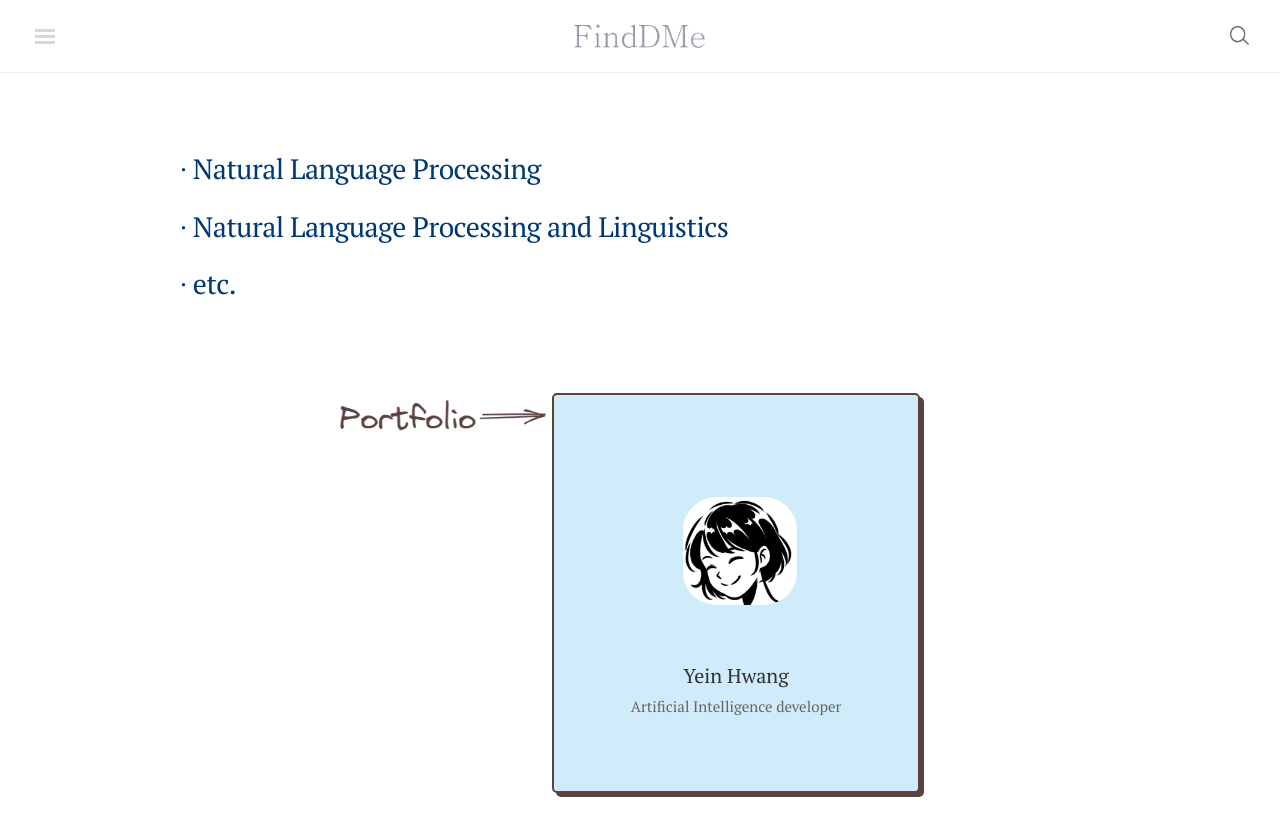
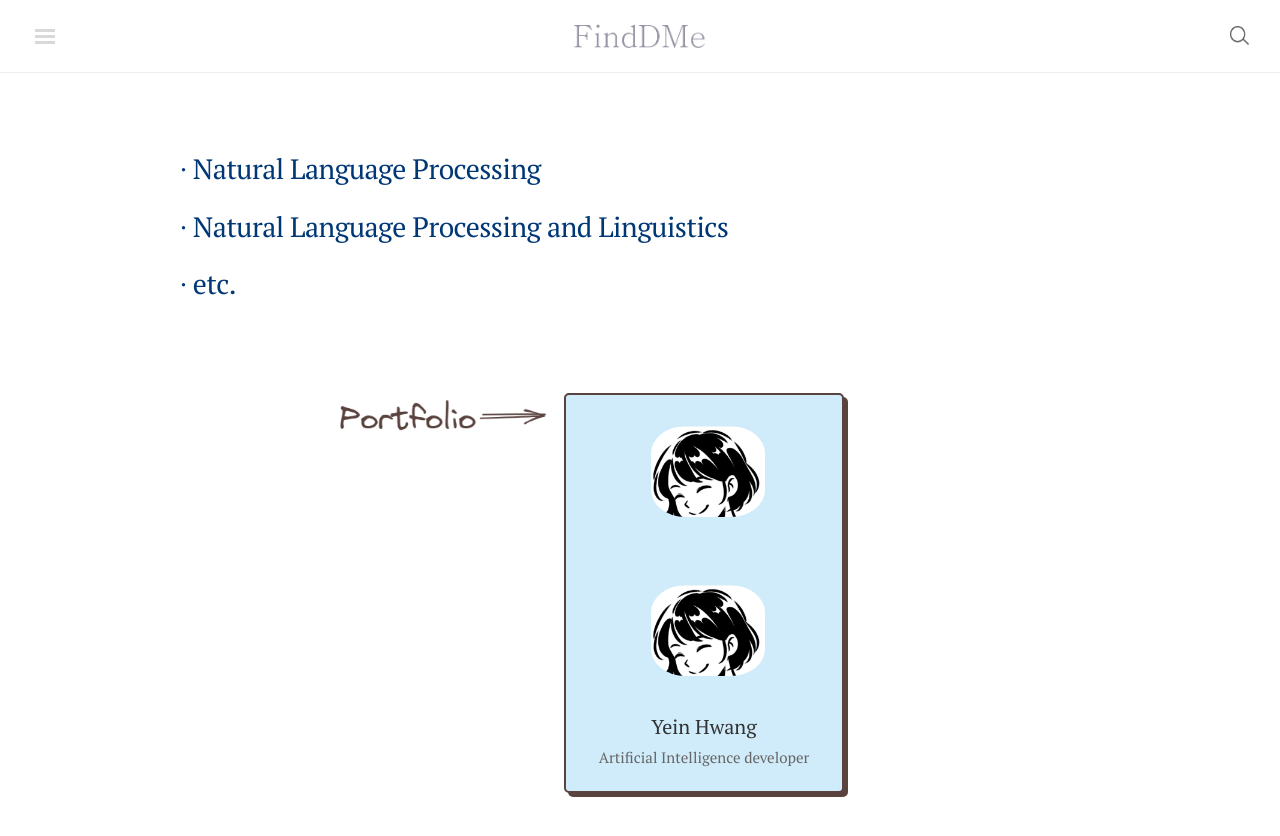
Before and after one commit to finddme/finddme.github.io, a Jekyll site: the page built from index.html, in a window 1280 px wide and 929 px high. Shown: the top 836 px of the window. Built offline with Jekyll 4.4.1, drawn with Linux system fonts in a browser that asks for light colours; nearby versions of some CDN libraries; comment, search, counter and statistics services are not loaded.

Commit message:
Update index.html

```diff
--- a/index.html
+++ b/index.html
@@ -82,7 +82,9 @@ title:   #Categories Home
 
 <div class="card-expo">
 <!--       <div class="card" onclick="location.href='https://finddme.github.io/about/';" style=" cursor: pointer; float: right;"> -->
-      <div class="card" onclick="location.href='https://finddme.github.io/blog/portfolio/';" style=" cursor: pointer; float: center; width: 40%; margin-right: 256px;" >
+<!--       <div class="card" onclick="location.href='https://finddme.github.io/blog/portfolio/';" style=" cursor: pointer; float: center; width: 40%; margin-right: 256px;" > -->
+  <div class="card" onclick="location.href='https://finddme.github.io/blog/portfolio/';" style=" cursor: pointer; float: center; margin-right: 256px;" >
+        <div class="card-photo"></div>
         <div class="card-photo"></div>
         <div class="card-title">Yein Hwang<br>
             <span>Artificial Intelligence developer</span>
```
